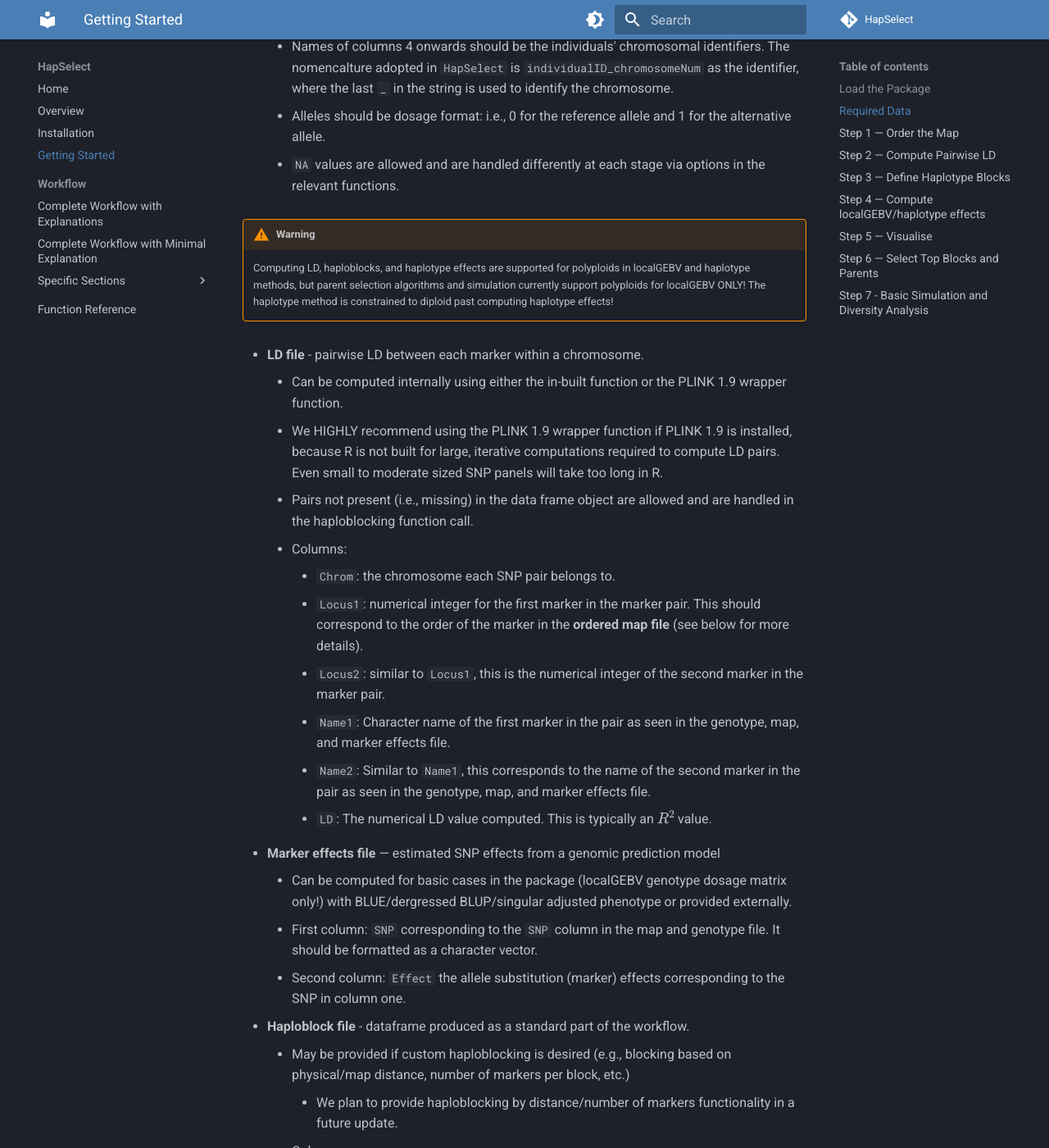
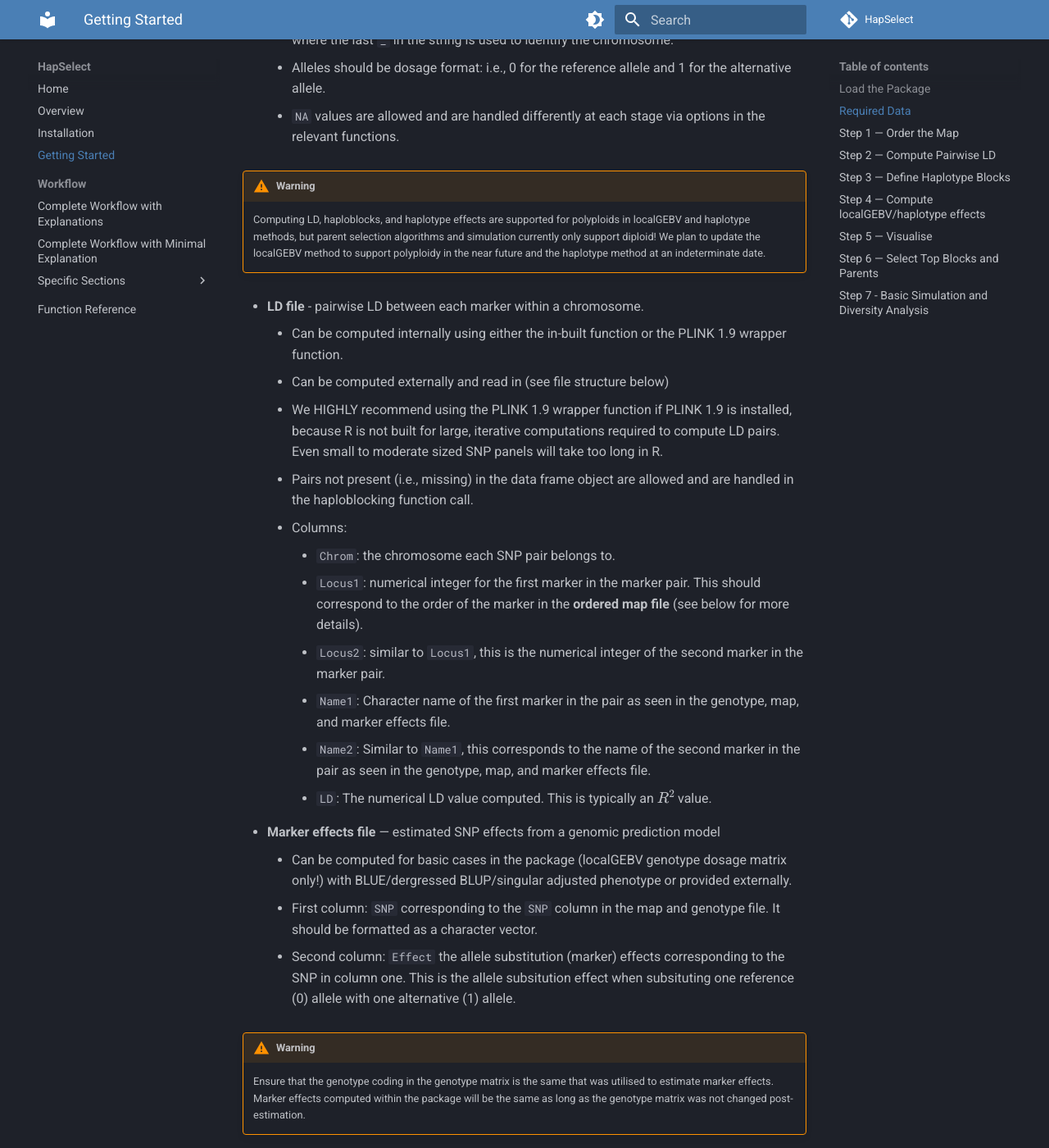
Before and after one commit to wrshf7/HapSelect-Docs, an MkDocs documentation site: the page built from docs/getting-started.md, in a window 1280 px wide and 1400 px high, scrolled down 1151 px. Shown: the whole window at 82% size. Built offline with MkDocs 1.6.1 and Material for MkDocs 9.7.7, drawn with Linux system fonts in a browser that asks for light colours; comment, search, counter and statistics services are not loaded; some of the changed text lies outside the part shown.

Commit message:
Update getting-started.md

```diff
--- a/docs/getting-started.md
+++ b/docs/getting-started.md
@@ -26,16 +26,16 @@
 
 - **Phased genotype matrix (haplotypes)** — markers × chromosomes coded as the allele (0 for reference, 1 for alternative) at a biallelic marker.
     - First three columns should be identical to the map file.
-    - Columns `4:ncol(genotype_file)` should be individuals and their genotype for each marker (rows are markers, columns are individuals).
     - Names of columns 4 onwards should be the individuals' chromosomal identifiers. The nomencalture adopted in `HapSelect` is `individualID_chromosomeNum` as the identifier, where the last `_` in the string is used to identify the chromosome.
     - Alleles should be dosage format: i.e., 0 for the reference allele and 1 for the alternative allele.
     - `NA` values are allowed and are handled differently at each stage via options in the relevant functions.
 
 !!! warning
-    Computing LD, haploblocks, and haplotype effects are supported for polyploids in localGEBV and haplotype methods, but parent selection algorithms and simulation currently support polyploids for localGEBV ONLY! The haplotype method is constrained to diploid past computing haplotype effects!
+    Computing LD, haploblocks, and haplotype effects are supported for polyploids in localGEBV and haplotype methods, but parent selection algorithms and simulation currently only support diploid! We plan to update the localGEBV method to support polyploidy in the near future and the haplotype method at an indeterminate date.
 
 - **LD file** - pairwise LD between each marker within a chromosome.
     - Can be computed internally using either the in-built function or the PLINK 1.9 wrapper function.
+    - Can be computed externally and read in (see file structure below)
     - We HIGHLY recommend using the PLINK 1.9 wrapper function if PLINK 1.9 is installed, because R is not built for large, iterative computations required to compute LD pairs. Even small to moderate sized SNP panels will take too long in R.
     - Pairs not present (i.e., missing) in the data frame object are allowed and are handled in the haploblocking function call.
     - Columns:
@@ -49,7 +49,10 @@
 - **Marker effects file** — estimated SNP effects from a genomic prediction model
     - Can be computed for basic cases in the package (localGEBV genotype dosage matrix only!) with BLUE/dergressed BLUP/singular adjusted phenotype or provided externally.
     - First column: `SNP` corresponding to the `SNP` column in the map and genotype file. It should be formatted as a character vector.
-    - Second column: `Effect` the allele substitution (marker) effects corresponding to the SNP in column one.
+    - Second column: `Effect` the allele substitution (marker) effects corresponding to the SNP in column one. This is the allele subsitution effect when subsituting one reference (0) allele with one alternative (1) allele.
+
+!!! warning
+    Ensure that the genotype coding in the genotype matrix is the same that was utilised to estimate marker effects. Marker effects computed within the package will be the same as long as the genotype matrix was not changed post-estimation.
 
 - **Haploblock file** - dataframe produced as a standard part of the workflow.
     - May be provided if custom haploblocking is desired (e.g., blocking based on physical/map distance, number of markers per block, etc.)
```
